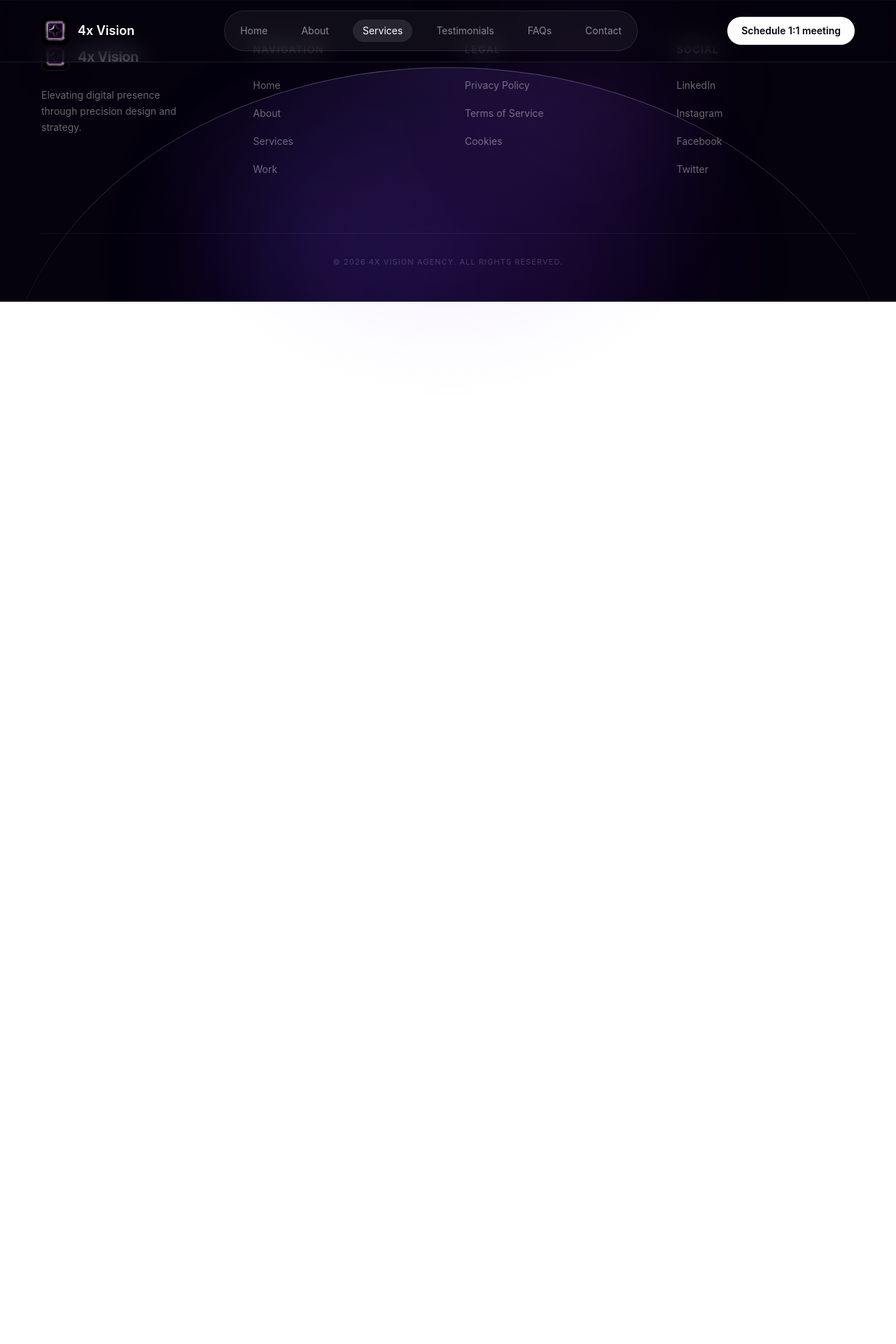
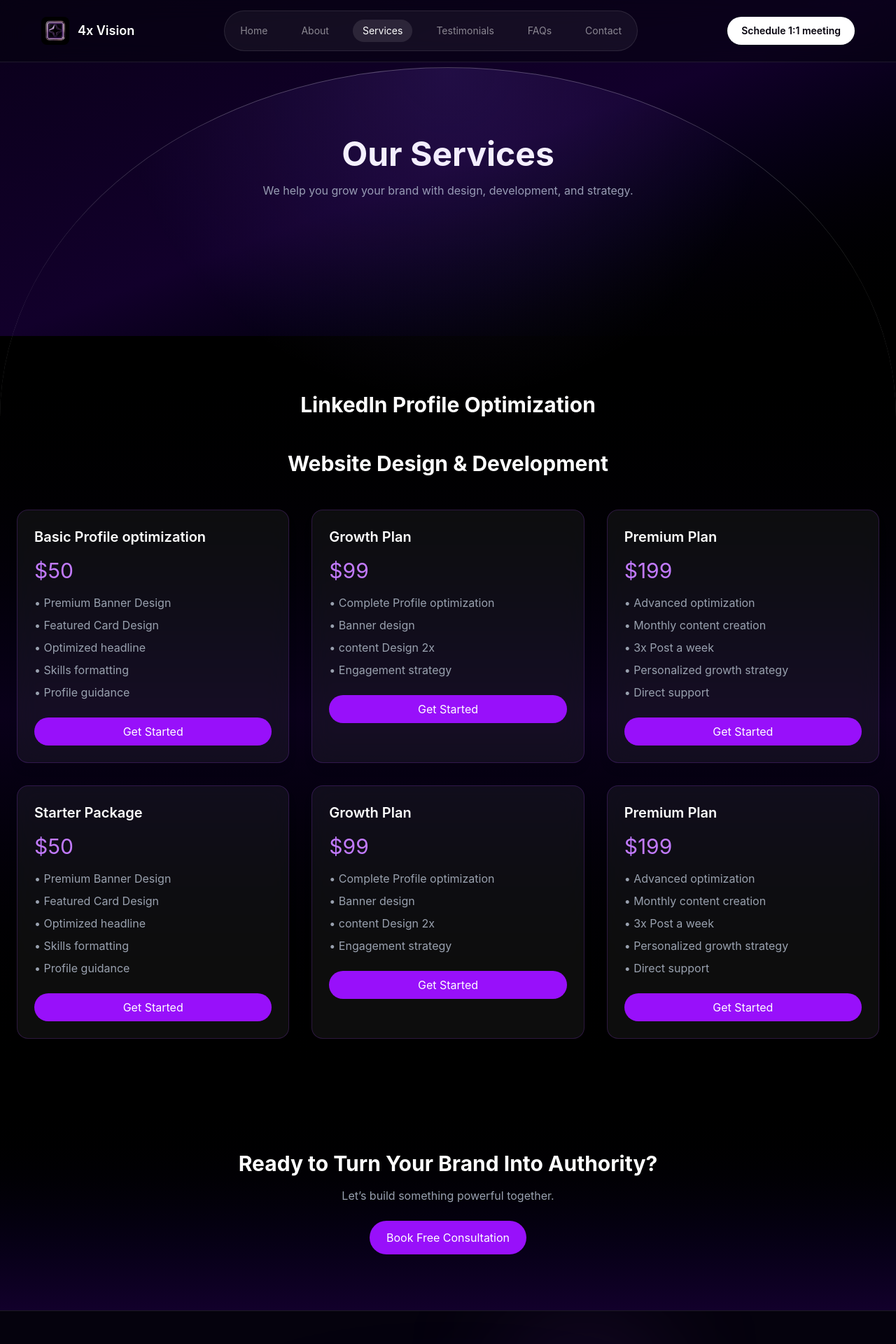
Before and after one commit to UMMEKASHAF12/4x-Vision-Website-, a React (Vite) app: page /services in a window 1280 px wide. Shown: the top 1920 px of the page at 70% size. Before the commit the page ends 1096 px from the top, so only its background shows below. Built offline with nearby package versions, Linux system fonts and the light colour scheme.

Commit message:
services pending

```diff
--- a/src/Pages/Services.jsx
+++ b/src/Pages/Services.jsx
@@ -1,11 +1,137 @@
 import Navbar from "../components/Navbar";
 import Footer from "../components/Footer";
+import { motion } from "framer-motion";
 
 const Services = () => {
+  const fadeUp = {
+    hidden: { opacity: 0, y: 60 },
+    show: { opacity: 1, y: 0, transition: { duration: 0.6 } }
+  };
+
+  const plans = [
+    {
+      title: "Basic Profile optimization",
+      price: "$50",
+      desc: ["Premium Banner Design" , "Featured Card Design","Optimized headline", "Skills formatting", "Profile guidance"]
+    },
+    {
+      title: "Growth Plan",
+      price: "$99",
+      desc: ["Complete Profile optimization", "Banner design", "content Design 2x", "Engagement strategy"]
+    },
+    {
+      title: "Premium Plan",
+      price: "$199",
+      desc: ["Advanced optimization", "Monthly content creation", "3x Post a week", "Personalized growth strategy", "Direct support"]
+    },
+    {
+      title: "Starter Package",
+      price: "$50",
+      desc: ["Premium Banner Design" , "Featured Card Design","Optimized headline", "Skills formatting", "Profile guidance"]
+    },
+    {
+      title: "Growth Plan",
+      price: "$99",
+      desc: ["Complete Profile optimization", "Banner design", "content Design 2x", "Engagement strategy"]
+    },
+    {
+      title: "Premium Plan",
+      price: "$199",
+      desc: ["Advanced optimization", "Monthly content creation", "3x Post a week", "Personalized growth strategy", "Direct support"]
+    },
+  ];
+
   return (
     <>
       <Navbar />
-      {/* Add conetnt here */}
+
+      {/* HERO */}
+      <section className="min-h-[60vh] flex flex-col justify-center items-center text-center px-6 text-white bg-gradient-to-br from-[#0a001a] via-[#12002b] to-black">
+        <motion.h1
+          variants={fadeUp}
+          initial="hidden"
+          animate="show"
+          className="text-4xl md:text-5xl font-bold mb-4"
+        >
+          Our Services
+        </motion.h1>
+
+        <motion.p
+          variants={fadeUp}
+          initial="hidden"
+          animate="show"
+          className="text-gray-400 max-w-xl"
+        >
+          We help you grow your brand with design, development, and strategy.
+        </motion.p>
+      </section>
+
+      {/* PRICING */}
+      <section className="py-20 px-6 bg-gradient-to-b from-black via-[#0a001a] to-black text-white">
+        <h2 className="text-3xl font-bold text-center mb-12">
+          LinkedIn Profile Optimization
+        </h2>
+
+        <h2 className="text-3xl font-bold text-center mb-12">
+          Website Design & Development
+        </h2>
+
+        <div className="grid md:grid-cols-3 gap-8">
+          {plans.map((plan, index) => (
+            <motion.div
+              key={index}
+              whileHover={{ scale: 1.06, rotate: 1 }}
+              initial={{ opacity: 0, y: 60 }}
+              whileInView={{ opacity: 1, y: 0 }}
+              transition={{ duration: 0.6, delay: index * 0.2 }}
+              className="backdrop-blur-lg bg-white/5 border border-purple-500/20 rounded-2xl p-6 shadow-lg hover:shadow-purple-700/30 transition-all"
+            >
+              <h3 className="text-xl font-semibold">{plan.title}</h3>
+
+              <p className="text-3xl my-4 text-purple-400">
+                {plan.price}
+              </p>
+
+              <ul className="text-gray-400 mb-6 space-y-2">
+                {plan.desc.map((item, i) => (
+                  <li key={i}>• {item}</li>
+                ))}
+              </ul>
+
+              <button className="w-full bg-purple-600 hover:bg-purple-700 py-2 rounded-full transition">
+                Get Started
+              </button>
+            </motion.div>
+          ))}
+        </div>
+      </section>
+
+      {/* CTA */}
+      <section className="py-20 text-center text-white bg-gradient-to-t from-[#12002b] to-black">
+        <motion.h2
+          initial={{ opacity: 0, y: 40 }}
+          whileInView={{ opacity: 1, y: 0 }}
+          className="text-3xl font-bold mb-4"
+        >
+          Ready to Turn Your Brand Into Authority?
+        </motion.h2>
+
+        <motion.p
+          initial={{ opacity: 0 }}
+          whileInView={{ opacity: 1 }}
+          className="text-gray-400 mb-6"
+        >
+          Let’s build something powerful together.
+        </motion.p>
+
+        <motion.button
+          whileHover={{ scale: 1.1 }}
+          className="bg-purple-600 px-6 py-3 rounded-full hover:bg-purple-700"
+        >
+          Book Free Consultation
+        </motion.button>
+      </section>
+
       <Footer />
     </>
   );
```
